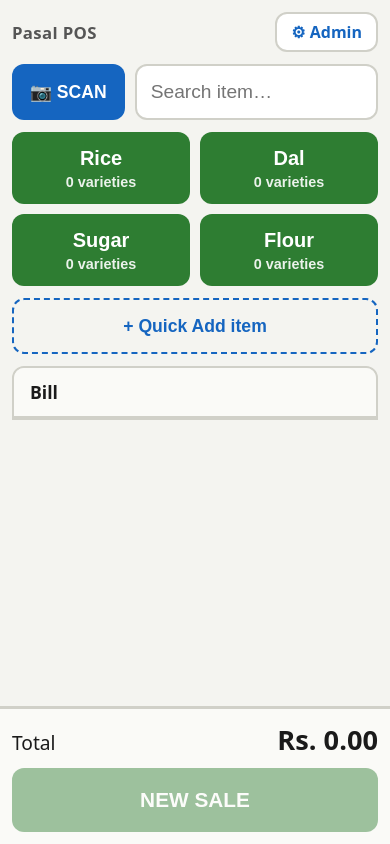
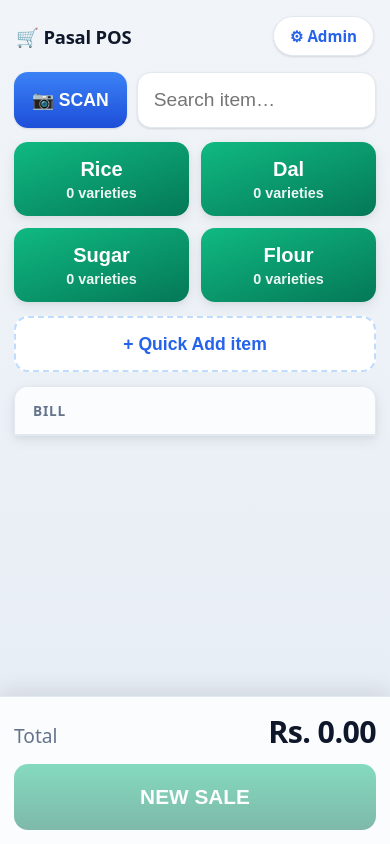
Before and after one commit to utsavkth/nepal-pos, a Flask app: page / in a window 390 px wide. Run offline with Flask 3, Linux system fonts and the light colour scheme; data that the repository does not hold is empty.

Commit message:
Modernize the cashier and admin UI
Cohesive visual refresh across both stylesheets, purely cosmetic — no
layout, markup, or behaviour changes, and all touch-target sizes and
responsive breakpoints preserved.

- Shared slate/blue/emerald palette with CSS variables and layered
  soft shadows; light gradient background.
- Cashier: gradient SCAN / quick-tap / NEW SALE buttons, rounded
  cards, blurred modal backdrops, box-shadow focus rings, hover/active
  press states, a cart wordmark, and cleaner bill styling.
- Admin: gradient dark header with pill nav, elevated table with soft
  header and row hover, carded forms, modern buttons/inputs, and a
  gradient login/setup background with an elevated card.

Verified in the browser on desktop and mobile: cashier (buttons, bill,
weight pad, variety picker), admin panel table, and the setup/login
screen all render correctly with no console errors.

Co-Authored-By: Claude Fable 5 <noreply@anthropic.com>

```diff
--- a/static/style.css
+++ b/static/style.css
@@ -5,31 +5,42 @@
 * { box-sizing: border-box; margin: 0; padding: 0; -webkit-tap-highlight-color: transparent; }
 
 :root {
-  --bg: #f4f4f0;
   --panel: #ffffff;
-  --ink: #1a1a1a;
-  --accent: #1565c0;
-  --accent-dark: #0d47a1;
-  --green: #2e7d32;
-  --red: #c62828;
-  --amber: #ef6c00;
-  --border: #d0d0c8;
-  --radius: 12px;
+  --ink: #0f172a;          /* slate-900 */
+  --muted: #64748b;        /* slate-500 */
+  --accent: #2563eb;       /* blue-600 */
+  --accent-dark: #1d4ed8;  /* blue-700 */
+  --accent-soft: #eff6ff;  /* blue-50 */
+  --green: #059669;        /* emerald-600 */
+  --green-dark: #047857;   /* emerald-700 */
+  --green-soft: #ecfdf5;   /* emerald-50 */
+  --red: #dc2626;          /* red-600 */
+  --red-soft: #fef2f2;     /* red-50 */
+  --amber: #ea580c;        /* orange-600 */
+  --amber-dark: #c2410c;   /* orange-700 */
+  --border: #e2e8f0;       /* slate-200 */
+  --radius: 14px;
+  --radius-sm: 10px;
   --touch: 56px; /* minimum touch target */
+  --shadow-sm: 0 1px 2px rgba(15,23,42,.06), 0 1px 3px rgba(15,23,42,.08);
+  --shadow-md: 0 4px 14px rgba(15,23,42,.08), 0 2px 6px rgba(15,23,42,.05);
+  --shadow-lg: 0 18px 45px rgba(15,23,42,.28);
 }
 
 html, body {
   height: 100%;
   font-family: system-ui, -apple-system, "Segoe UI", Roboto, sans-serif;
-  background: var(--bg);
+  background: linear-gradient(180deg, #f1f5f9 0%, #e6ecf4 100%);
+  background-attachment: fixed;
   color: var(--ink);
   font-size: 18px;
+  -webkit-font-smoothing: antialiased;
 }
 
 .layout {
   display: flex;
-  gap: 12px;
-  padding: 12px;
+  gap: 14px;
+  padding: 14px;
   height: 100vh;
   height: 100dvh;
 }
@@ -40,7 +51,7 @@ html, body {
   flex: 1.3;
   display: flex;
   flex-direction: column;
-  gap: 12px;
+  gap: 14px;
   min-width: 0;
   overflow-y: auto;
 }
@@ -50,26 +61,35 @@ html, body {
   align-items: center;
   justify-content: space-between;
   gap: 10px;
+  padding: 2px;
 }
 .controls-header .brand {
   font-weight: 800;
-  font-size: 1.05rem;
-  color: #555;
-  letter-spacing: 0.02em;
+  font-size: 1.15rem;
+  color: var(--ink);
+  letter-spacing: -0.01em;
+}
+.controls-header .brand::before {
+  content: "🛒 ";
 }
 .admin-link {
   display: inline-flex;
   align-items: center;
+  gap: 6px;
   min-height: 40px;
-  padding: 0 14px;
-  border: 2px solid var(--border);
-  border-radius: var(--radius);
+  padding: 0 16px;
+  border: 1px solid var(--border);
+  border-radius: 999px;
   background: var(--panel);
+  box-shadow: var(--shadow-sm);
   color: var(--accent);
   font-weight: 700;
+  font-size: 0.95rem;
   text-decoration: none;
+  transition: background .15s, box-shadow .15s;
 }
-.admin-link:active { background: #e3f2fd; }
+.admin-link:hover { background: var(--accent-soft); }
+.admin-link:active { background: #dbeafe; }
 
 .top-row {
   display: flex;
@@ -85,30 +105,42 @@ html, body {
   cursor: pointer;
   color: #fff;
   padding: 0 18px;
+  box-shadow: var(--shadow-sm);
+  transition: transform .05s ease, filter .15s ease, box-shadow .15s ease;
 }
-.btn:active { filter: brightness(0.85); }
-.btn:disabled { opacity: 0.45; cursor: default; }
+.btn:hover { filter: brightness(1.05); }
+.btn:active { transform: translateY(1px); filter: brightness(0.92); }
+.btn:disabled { opacity: 0.5; box-shadow: none; cursor: default; transform: none; filter: none; }
 
-.btn-scan { background: var(--accent); flex-shrink: 0; }
+.btn-scan {
+  background: linear-gradient(180deg, #3b82f6, var(--accent-dark));
+  flex-shrink: 0;
+}
 
 #search-input {
   flex: 1;
   min-width: 0;
   min-height: var(--touch);
   font-size: 1.2rem;
-  padding: 0 14px;
-  border: 2px solid var(--border);
+  padding: 0 16px;
+  border: 1px solid var(--border);
   border-radius: var(--radius);
   background: var(--panel);
+  box-shadow: var(--shadow-sm);
 }
-#search-input:focus { outline: 3px solid var(--accent); border-color: transparent; }
+#search-input:focus {
+  outline: none;
+  border-color: var(--accent);
+  box-shadow: 0 0 0 3px rgba(37,99,235,.22);
+}
 
 .search-results {
   list-style: none;
   background: var(--panel);
-  border: 2px solid var(--border);
+  border: 1px solid var(--border);
   border-radius: var(--radius);
   overflow: hidden;
+  box-shadow: var(--shadow-md);
 }
 .search-results li {
   display: flex;
@@ -116,23 +148,25 @@ html, body {
   align-items: center;
   gap: 10px;
   min-height: var(--touch);
-  padding: 8px 16px;
+  padding: 10px 16px;
   border-bottom: 1px solid var(--border);
   cursor: pointer;
   font-size: 1.15rem;
+  transition: background .12s;
 }
 .search-results li:last-child { border-bottom: none; }
-.search-results li:active { background: #e3f2fd; }
-.search-results .result-price { font-weight: 700; white-space: nowrap; }
-.search-results .no-results { color: #666; cursor: default; }
+.search-results li:hover { background: #f8fafc; }
+.search-results li:active { background: var(--accent-soft); }
+.search-results .result-price { font-weight: 700; white-space: nowrap; color: var(--muted); }
+.search-results .no-results { color: var(--muted); cursor: default; }
 
 .quick-taps {
   display: grid;
   grid-template-columns: repeat(auto-fill, minmax(140px, 1fr));
-  gap: 10px;
+  gap: 12px;
 }
 .quick-taps button {
-  min-height: 84px;
+  min-height: 88px;
   border: none;
   border-radius: var(--radius);
   font-size: 1.25rem;
@@ -144,18 +178,23 @@ html, body {
   align-items: center;
   justify-content: center;
   gap: 4px;
+  box-shadow: var(--shadow-md);
+  transition: transform .05s ease, filter .15s ease;
 }
-.quick-taps button:active { filter: brightness(0.85); }
-.quick-taps .tap-weighed { background: var(--green); }
-.quick-taps .tap-lpg { background: var(--amber); }
-.quick-taps .tap-price { font-size: 0.9rem; font-weight: 600; opacity: 0.9; }
+.quick-taps button:hover { filter: brightness(1.05); }
+.quick-taps button:active { transform: translateY(1px); filter: brightness(0.92); }
+.quick-taps .tap-weighed { background: linear-gradient(160deg, #10b981, var(--green-dark)); }
+.quick-taps .tap-lpg { background: linear-gradient(160deg, #f97316, var(--amber-dark)); }
+.quick-taps .tap-price { font-size: 0.9rem; font-weight: 600; opacity: 0.92; }
 
 .btn-quick-add {
-  background: transparent;
+  background: var(--panel);
   color: var(--accent);
-  border: 2px dashed var(--accent);
+  border: 2px dashed #bfdbfe;
   font-weight: 700;
+  box-shadow: none;
 }
+.btn-quick-add:hover { background: var(--accent-soft); filter: none; }
 
 /* ---- Bill column ---- */
 
@@ -165,16 +204,21 @@ html, body {
   flex-direction: column;
   background: var(--panel);
   border-radius: var(--radius);
-  border: 2px solid var(--border);
+  border: 1px solid var(--border);
+  box-shadow: var(--shadow-md);
   min-width: 0;
   overflow: hidden;
 }
 
 .bill-title {
-  padding: 12px 16px;
-  font-size: 1.1rem;
-  border-bottom: 2px solid var(--border);
-  background: #fafaf7;
+  padding: 14px 18px;
+  font-size: 0.85rem;
+  font-weight: 700;
+  text-transform: uppercase;
+  letter-spacing: 0.06em;
+  color: var(--muted);
+  border-bottom: 1px solid var(--border);
+  background: #fbfcfe;
 }
 
 .bill-lines {
@@ -186,49 +230,58 @@ html, body {
   display: flex;
   align-items: center;
   gap: 8px;
-  padding: 10px 12px;
-  border-bottom: 1px solid var(--border);
+  padding: 12px 14px;
+  border-bottom: 1px solid #f1f5f9;
 }
 .bill-line-info { flex: 1; min-width: 0; }
 .bill-line-name { font-weight: 600; overflow: hidden; text-overflow: ellipsis; white-space: nowrap; }
-.bill-line-detail { font-size: 0.85rem; color: #555; }
+.bill-line-detail { font-size: 0.85rem; color: var(--muted); }
 .bill-line-total { font-weight: 700; white-space: nowrap; }
 .bill-line-remove {
   width: 44px;
   height: 44px;
   flex-shrink: 0;
   border: none;
-  border-radius: 8px;
-  background: #fbe9e7;
+  border-radius: var(--radius-sm);
+  background: var(--red-soft);
   color: var(--red);
   font-size: 1.3rem;
   font-weight: 800;
   cursor: pointer;
+  transition: background .12s;
 }
+.bill-line-remove:hover { background: #fee2e2; }
 
 .bill-footer {
-  border-top: 2px solid var(--border);
-  padding: 12px;
+  border-top: 1px solid var(--border);
+  padding: 14px;
   display: flex;
   flex-direction: column;
-  gap: 10px;
-  background: #fafaf7;
+  gap: 12px;
+  background: #fbfcfe;
 }
 .bill-total-row {
   display: flex;
   justify-content: space-between;
   align-items: baseline;
   font-size: 1.2rem;
+  color: var(--muted);
 }
-.bill-total-row strong { font-size: 1.7rem; }
-.btn-new-sale { background: var(--green); font-size: 1.3rem; min-height: 64px; }
+.bill-total-row strong { font-size: 1.9rem; color: var(--ink); letter-spacing: -0.02em; }
+.btn-new-sale {
+  background: linear-gradient(180deg, #10b981, var(--green-dark));
+  font-size: 1.3rem;
+  min-height: 66px;
+}
 
 /* ---- Modals ---- */
 
 .modal {
   position: fixed;
   inset: 0;
-  background: rgba(0, 0, 0, 0.55);
+  background: rgba(15, 23, 42, 0.5);
+  backdrop-filter: blur(3px);
+  -webkit-backdrop-filter: blur(3px);
   display: flex;
   align-items: center;
   justify-content: center;
@@ -388,7 +466,7 @@ html, body {
   .controls { flex: none; overflow: visible; }
 
   .quick-taps { grid-template-columns: repeat(2, 1fr); }
-  .quick-taps button { min-height: 72px; }
+  .quick-taps button { min-height: 74px; }
 
   .bill { flex: none; border-radius: var(--radius) var(--radius) 0 0; }
   .bill-lines { max-height: 40dvh; }
@@ -399,7 +477,8 @@ html, body {
     right: 0;
     bottom: 0;
     z-index: 40;
-    border-top: 3px solid var(--border);
-    padding-bottom: calc(12px + env(safe-area-inset-bottom));
+    border-top: 1px solid var(--border);
+    box-shadow: 0 -6px 20px rgba(15,23,42,.1);
+    padding-bottom: calc(14px + env(safe-area-inset-bottom));
   }
 }
```
Also changed, not shown: other parts of static/style.css (+55 -30 lines), static/admin.css (+106 -59 lines).
